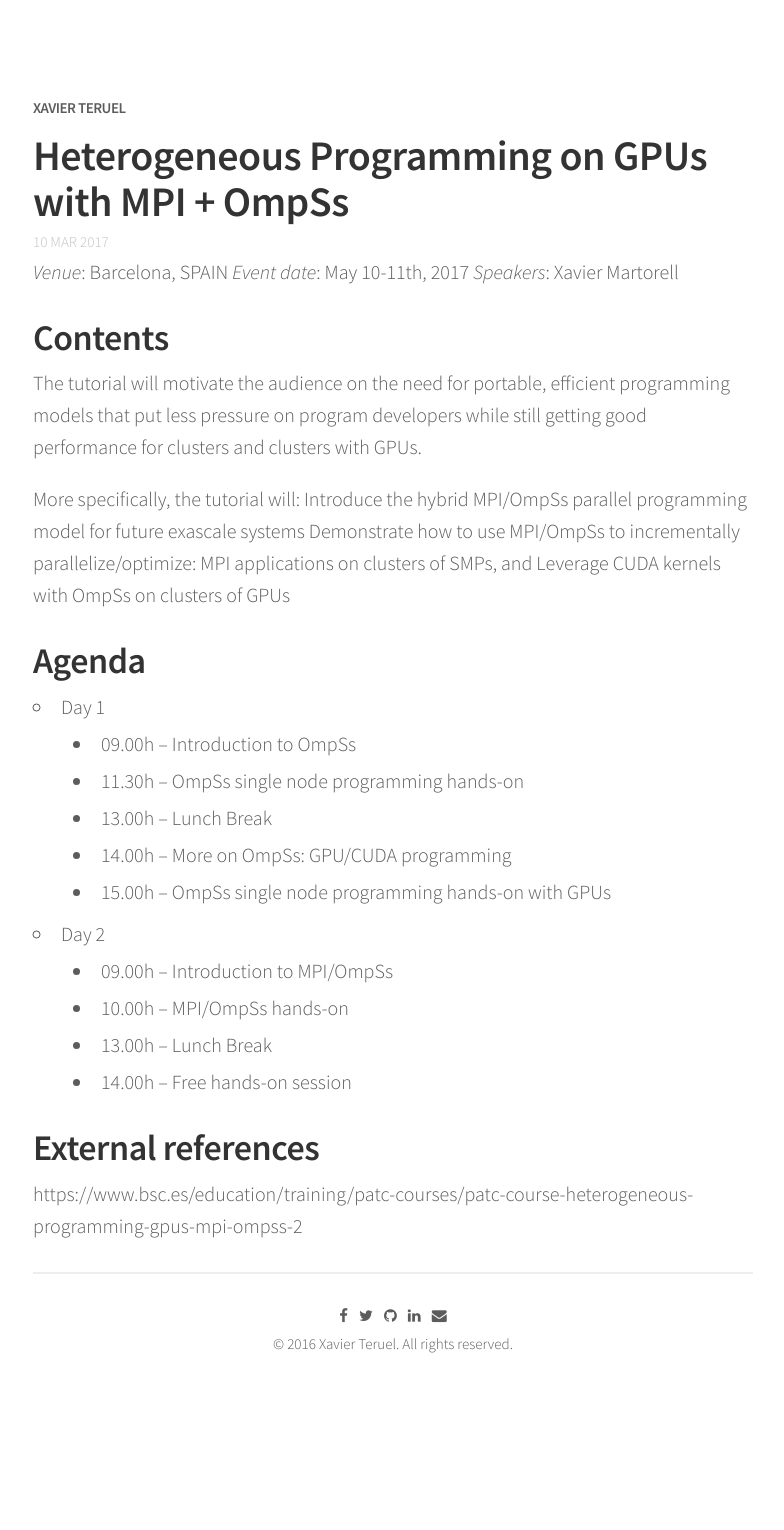
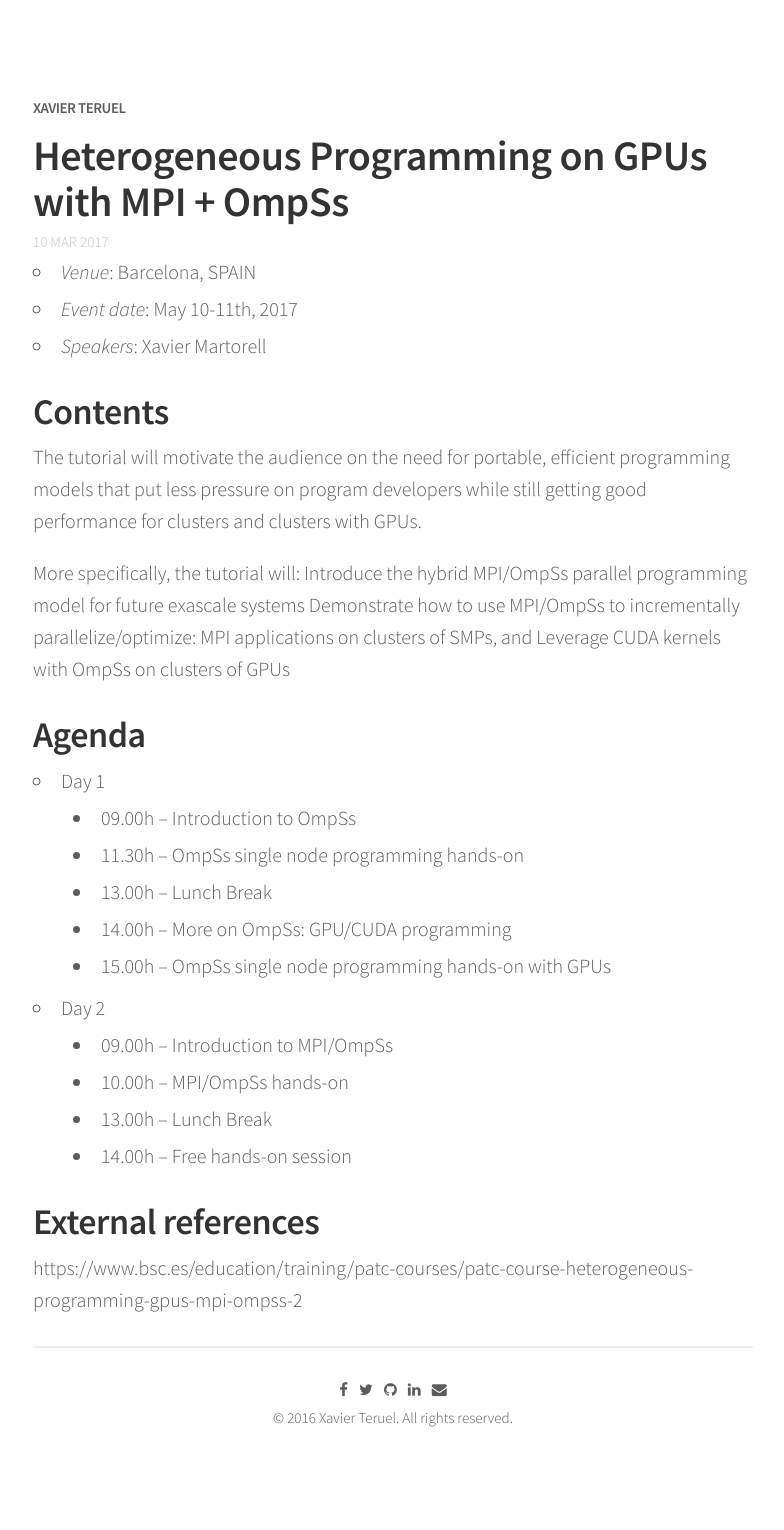
Before and after one commit to xteruel/xteruel.github.io, a Jekyll site: the page built from _posts/2017-03-10-heterogeneous-programming.md, in a window 1280 px wide. Shown: the whole page, without its empty margins (247-1031 px from the left). Built offline with Jekyll 4.4.1, drawn with Linux system fonts in a browser that asks for light colours; nearby versions of some CDN libraries; before the commit the page ends 1456 px from its top, so only the background shows below that.

```diff
--- a/_posts/2017-03-10-heterogeneous-programming.md
+++ b/_posts/2017-03-10-heterogeneous-programming.md
@@ -8,9 +8,9 @@ comments: true
 share: true
 ---
 
-*Venue*: Barcelona, SPAIN
-*Event date*: May 10-11th, 2017
-*Speakers*: Xavier Martorell
+ * *Venue*: Barcelona, SPAIN
+ * *Event date*: May 10-11th, 2017
+ * *Speakers*: Xavier Martorell
 
 ## Contents
 
```
